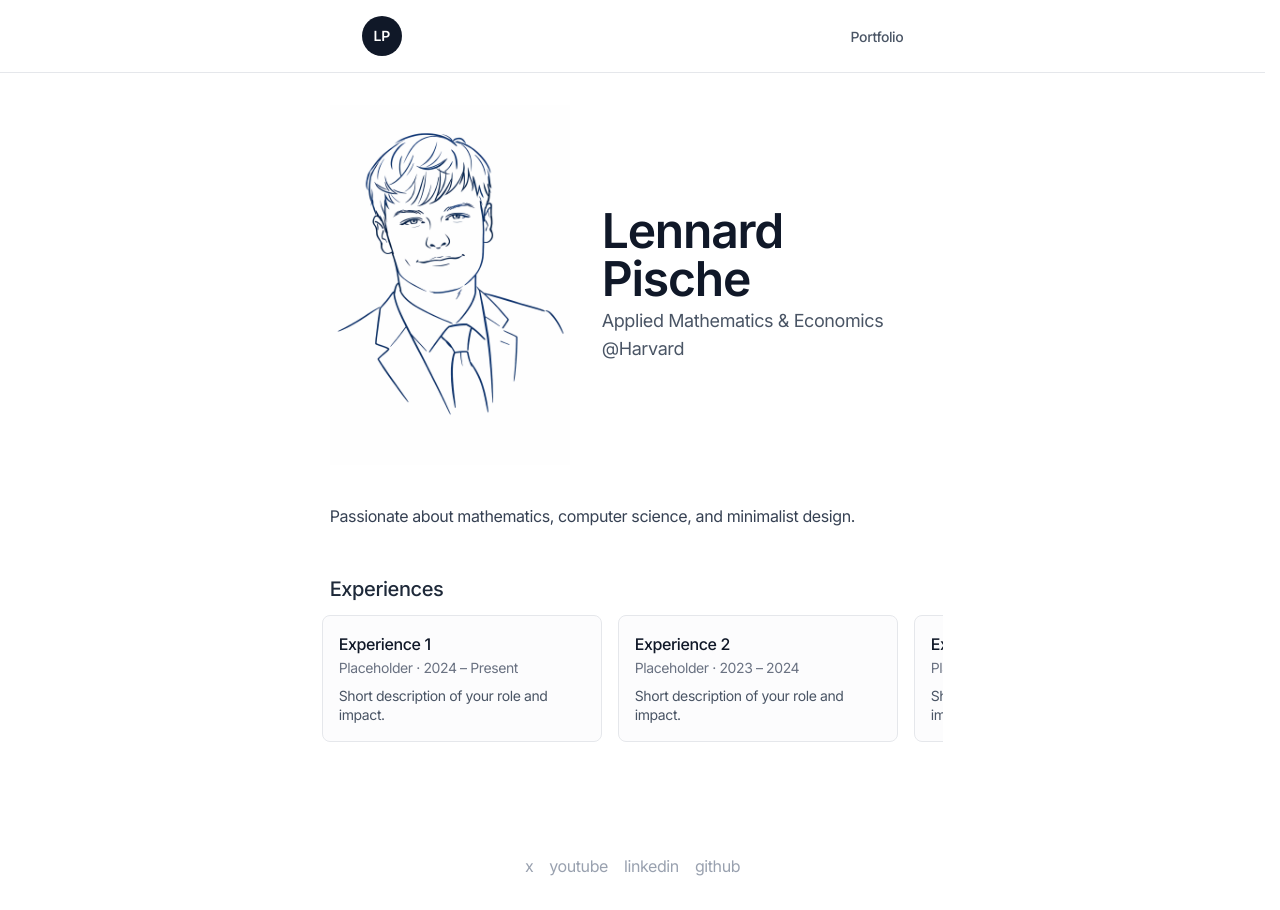
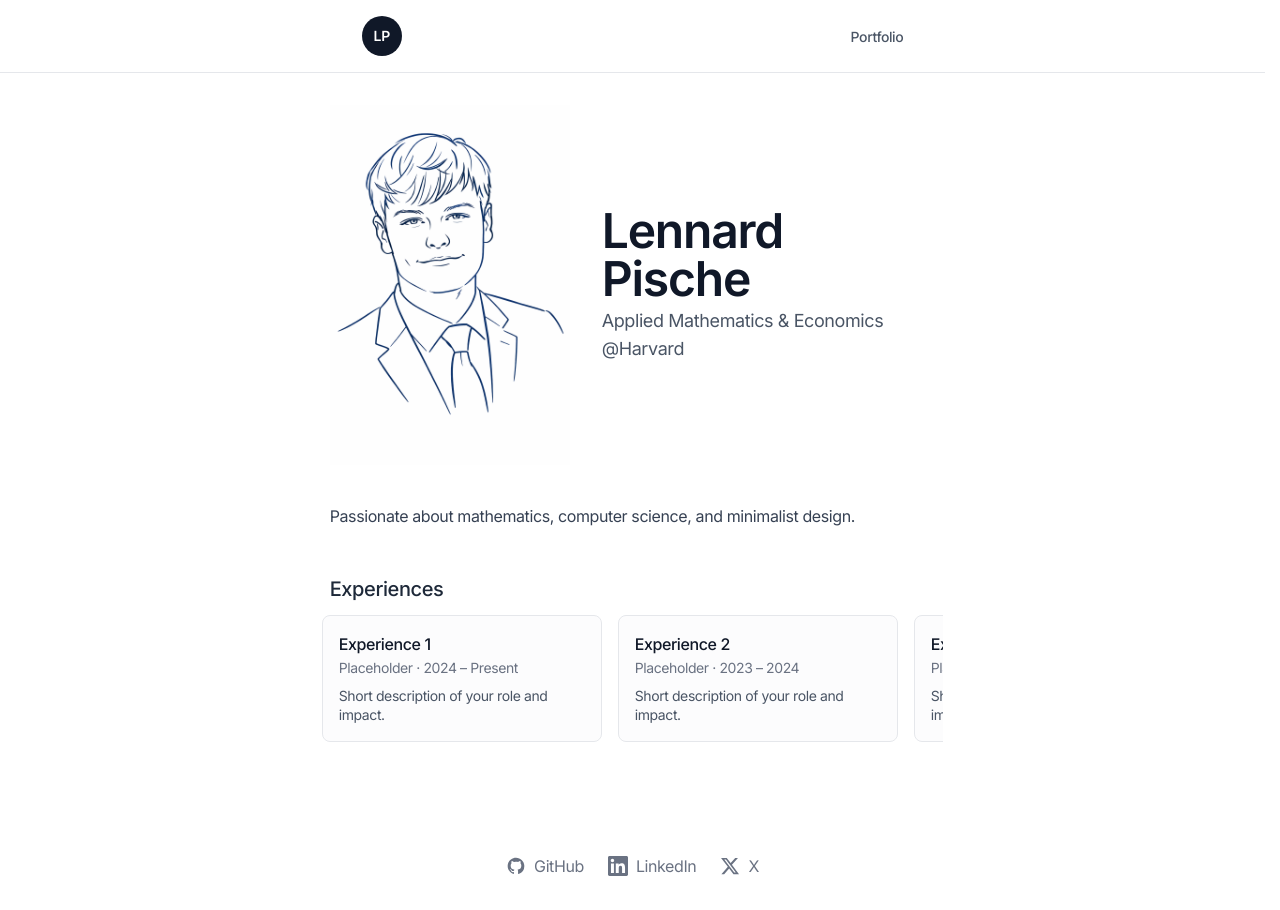
Before and after one commit to lennardpische/personalweb, a Next.js app: page / in a window 1280 px wide. Built offline with nearby package versions, Linux system fonts and the light colour scheme.

Commit message:
updated websites

```diff
--- a/app/layout.tsx
+++ b/app/layout.tsx
@@ -61,26 +61,52 @@ function Header() {
   );
 }
 
+const iconClass = 'w-5 h-5 shrink-0';
+
+function GitHubIcon() {
+  return (
+    <svg className={iconClass} viewBox="0 0 24 24" fill="currentColor" aria-hidden>
+      <path fillRule="evenodd" d="M12 2C6.477 2 2 6.484 2 12.017c0 4.425 2.865 8.18 6.839 9.504.5.092.682-.217.682-.483 0-.237-.008-.868-.013-1.703-2.782.605-3.369-1.343-3.369-1.343-.454-1.158-1.11-1.466-1.11-1.466-.908-.62.069-.608.069-.608 1.003.07 1.531 1.032 1.531 1.032.892 1.53 2.341 1.088 2.91.832.092-.647.35-1.088.636-1.338-2.22-.253-4.555-1.113-4.555-4.951 0-1.093.39-1.988 1.029-2.688-.103-.253-.446-1.272.098-2.65 0 0 .84-.27 2.75 1.026A9.564 9.564 0 0112 6.844c.85.004 1.705.115 2.504.337 1.909-1.296 2.747-1.027 2.747-1.027.546 1.379.202 2.398.1 2.651.64.7 1.028 1.595 1.028 2.688 0 3.848-2.339 4.695-4.566 4.943.359.309.678.92.678 1.855 0 1.338-.012 2.419-.012 2.747 0 .268.18.58.688.482A10.019 10.019 0 0022 12.017C22 6.484 17.522 2 12 2z" clipRule="evenodd" />
+    </svg>
+  );
+}
+
+function LinkedInIcon() {
+  return (
+    <svg className={iconClass} viewBox="0 0 24 24" fill="currentColor" aria-hidden>
+      <path d="M20.447 20.452h-3.554v-5.569c0-1.328-.027-3.037-1.852-3.037-1.853 0-2.136 1.445-2.136 2.939v5.667H9.351V9h3.414v1.561h.046c.477-.9 1.637-1.85 3.37-1.85 3.601 0 4.267 2.37 4.267 5.455v6.286zM5.337 7.433c-1.144 0-2.063-.926-2.063-2.065 0-1.138.92-2.063 2.063-2.063 1.14 0 2.064.925 2.064 2.063 0 1.139-.925 2.065-2.064 2.065zm1.782 13.019H3.555V9h3.564v11.452zM22.225 0H1.771C.792 0 0 .774 0 1.729v20.542C0 23.227.792 24 1.771 24h20.451C23.2 24 24 23.227 24 22.271V1.729C24 .774 23.2 0 22.222 0h.003z" />
+    </svg>
+  );
+}
+
+function XIcon() {
+  return (
+    <svg className={iconClass} viewBox="0 0 24 24" fill="currentColor" aria-hidden>
+      <path d="M18.244 2.25h3.308l-7.227 8.26 8.502 11.24H16.17l-5.214-6.817L4.99 21.75H1.68l7.73-8.835L1.254 2.25H8.08l4.713 6.231zm-1.161 17.52h1.833L7.084 4.126H5.117z" />
+    </svg>
+  );
+}
+
 function Footer() {
   const links = [
-    { name: 'x', url: '#' },
-    { name: 'youtube', url: '#' },
-    { name: 'linkedin', url: '#' },
-    { name: 'github', url: '#' }
+    { name: 'GitHub', url: 'https://github.com/lennardpische', icon: <GitHubIcon /> },
+    { name: 'LinkedIn', url: 'https://linkedin.com/in/lennard-pische', icon: <LinkedInIcon /> },
+    { name: 'X', url: 'https://x.com/lenny_787', icon: <XIcon /> }
   ];
 
   return (
     <footer className="mt-12 text-center">
-      <div className="flex justify-center space-x-4 tracking-tight">
+      <div className="flex justify-center items-center gap-6 tracking-tight">
         {links.map((link) => (
           <a
             key={link.name}
             href={link.url}
             target="_blank"
             rel="noopener noreferrer"
-            className="text-gray-400 dark:text-gray-500 hover:text-blue-500 transition-colors duration-200"
+            className="flex items-center gap-2 text-gray-500 hover:text-gray-900 transition-colors duration-200"
           >
-            {link.name}
+            {link.icon}
+            <span>{link.name}</span>
           </a>
         ))}
       </div>
```
